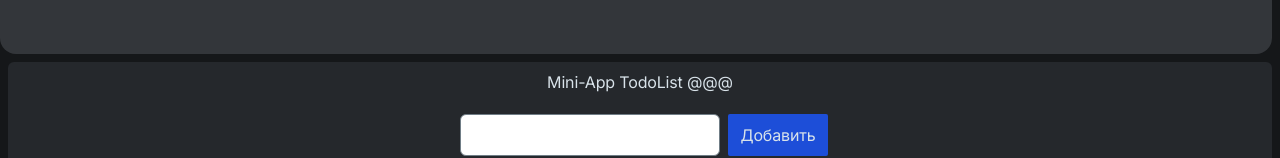
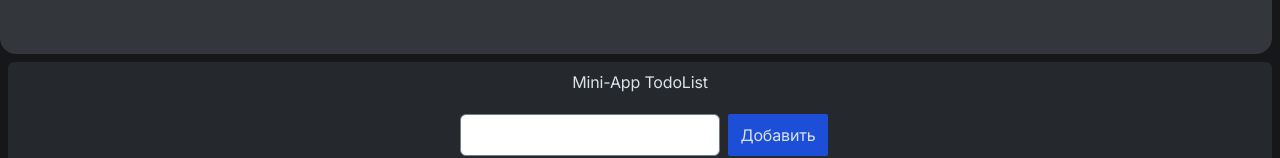
Before and after one commit to Komil-Muminov/komilff, a Next.js app: page / in a window 1280 px wide. Shown: the part 3811-3969 px from the top of the page. Built offline with nearby package versions, Linux system fonts and the light colour scheme.

Commit message:
deleted @@@@

```diff
--- a/components/ToDo.js
+++ b/components/ToDo.js
@@ -34,7 +34,7 @@ const ToDo = () => {
 	return (
 		<>
 			<div className='bg-gray-800  p-2 rounded-md m-2'>
-				<h1 className='text-center'> Mini-App TodoList @@@</h1>
+				<h1 className='text-center'> Mini-App TodoList</h1>
 				<div className='flex justify-center items-center mt-3'>
 					<section className='flex justify-center items-center ml-2 mt-2  '>
 						<section>
```
